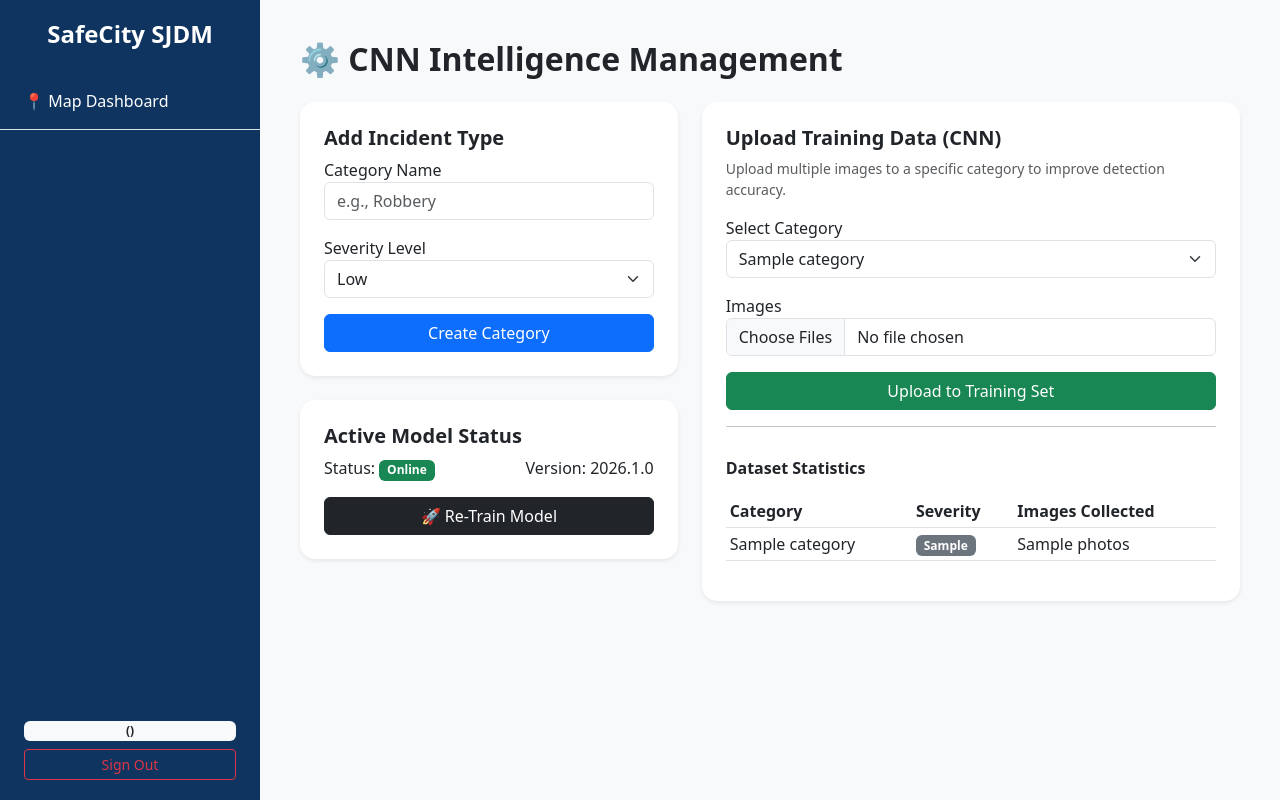
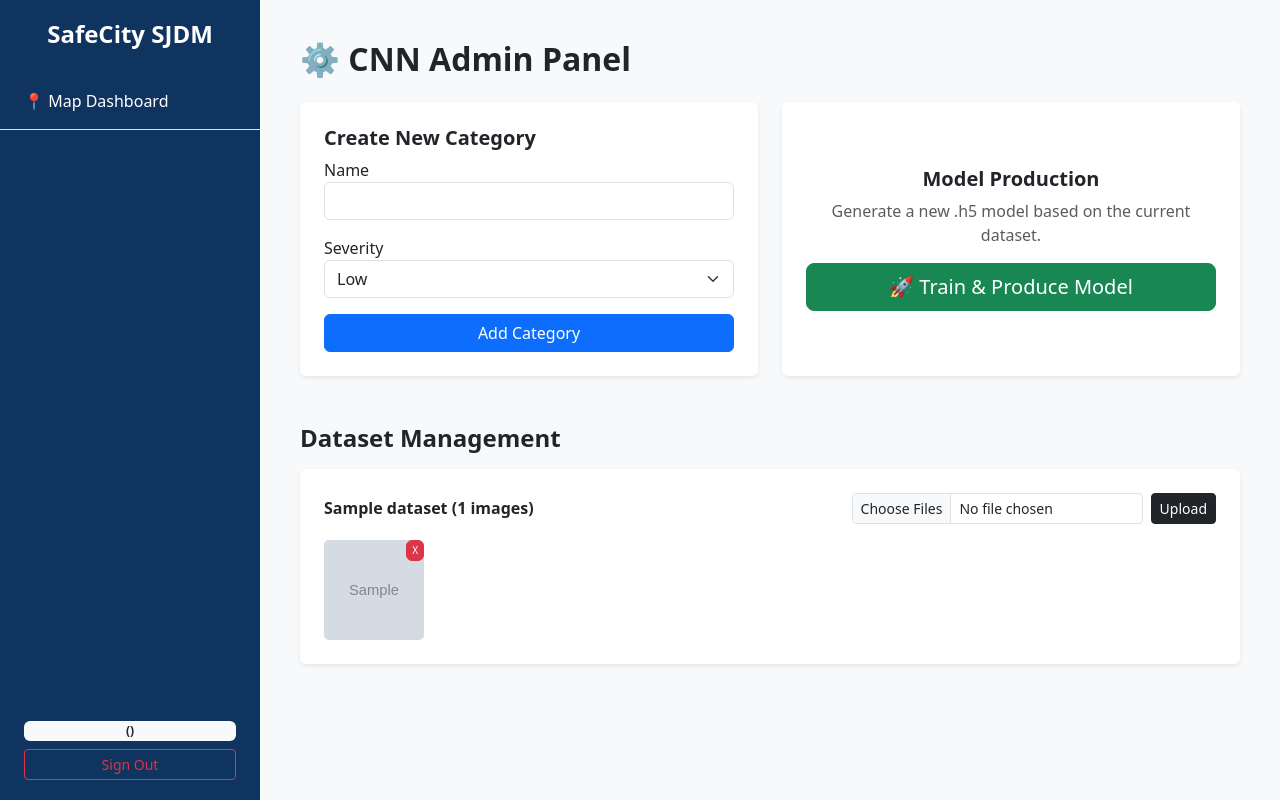
Before and after one commit to rframos/crime-reporting-system, a Flask app: template templates/cnn_admin.html in a window 1280 px wide. Run offline with Flask 3, Linux system fonts and the light colour scheme; tables that the repository leaves empty hold one stand-in row (values such as "Sample post"); the template is opened without the code that fills it: values that come from a table or form of the project are taken from there, most other values are stand-ins (such as "Sample title", 1, 10 or a date in 2020); grey boxes marked "Sample" are stand-in pictures.

Commit message:
Update cnn_admin.html

```diff
--- a/templates/cnn_admin.html
+++ b/templates/cnn_admin.html
@@ -3,72 +3,83 @@
 <head>
     <title>SafeCity | CNN Admin</title>
     <link href="https://cdn.jsdelivr.net/npm/bootstrap@5.3.0/dist/css/bootstrap.min.css" rel="stylesheet">
-    <style>.main-content { margin-left: 260px; padding: 40px; } .card { border-radius: 15px; border: none; }</style>
+    <style>
+        .main-content { margin-left: 260px; padding: 40px; }
+        .img-grid { display: flex; flex-wrap: wrap; gap: 10px; }
+        .img-container { position: relative; width: 100px; height: 100px; }
+        .img-container img { width: 100%; height: 100%; object-fit: cover; border-radius: 5px; cursor: pointer; }
+        .btn-del { position: absolute; top: 0; right: 0; padding: 2px 5px; font-size: 10px; }
+    </style>
 </head>
 <body class="bg-light">
     {% include 'sidebar.html' %}
     <div class="main-content">
-        <h2 class="fw-bold mb-4">⚙️ CNN Intelligence Management</h2>
+        <h2 class="fw-bold mb-4">⚙️ CNN Admin Panel</h2>
 
-        <div class="row">
-            <div class="col-md-5">
-                <div class="card shadow-sm p-4 mb-4">
-                    <h5 class="fw-bold">Add Incident Type</h5>
+        <div class="row mb-5">
+            <div class="col-md-6">
+                <div class="card p-4 shadow-sm border-0">
+                    <h5 class="fw-bold">Create New Category</h5>
                     <form action="/api/categories" method="POST">
-                        <div class="mb-3"><label>Category Name</label><input type="text" name="name" class="form-control" placeholder="e.g., Robbery" required></div>
-                        <div class="mb-3"><label>Severity Level</label>
+                        <div class="mb-3"><label>Name</label><input type="text" name="name" class="form-control" required></div>
+                        <div class="mb-3">
+                            <label>Severity</label>
                             <select name="severity" class="form-select">
-                                <option value="Low">Low</option>
-                                <option value="Medium">Medium</option>
-                                <option value="High">High</option>
-                                <option value="Critical">Critical</option>
+                                <option value="Low">Low</option><option value="Medium">Medium</option>
+                                <option value="High">High</option><option value="Critical">Critical</option>
                             </select>
                         </div>
-                        <button class="btn btn-primary w-100">Create Category</button>
+                        <button class="btn btn-primary w-100">Add Category</button>
                     </form>
                 </div>
-
-                <div class="card shadow-sm p-4">
-                    <h5 class="fw-bold">Active Model Status</h5>
-                    <div class="d-flex justify-content-between">
-                        <span>Status: <span class="badge bg-success">Online</span></span>
-                        <span>Version: 2026.1.0</span>
-                    </div>
-                    <button class="btn btn-dark mt-3 w-100" onclick="alert('Starting re-training process...')">🚀 Re-Train Model</button>
-                </div>
             </div>
-
-            <div class="col-md-7">
-                <div class="card shadow-sm p-4">
-                    <h5 class="fw-bold">Upload Training Data (CNN)</h5>
-                    <p class="text-muted small">Upload multiple images to a specific category to improve detection accuracy.</p>
-                    <form action="/api/upload-training" method="POST" enctype="multipart/form-data">
-                        <div class="mb-3">
-                            <label>Select Category</label>
-                            <select name="category" class="form-select">
-                                {% for cat in categories %}<option value="{{cat.name}}">{{cat.name}}</option>{% endfor %}
-                            </select>
-                        </div>
-                        <div class="mb-3"><label>Images</label><input type="file" name="images" class="form-control" multiple required></div>
-                        <button class="btn btn-success w-100">Upload to Training Set</button>
-                    </form>
-                    <hr>
-                    <h6 class="fw-bold mt-3">Dataset Statistics</h6>
-                    <table class="table table-sm mt-2">
-                        <thead><tr><th>Category</th><th>Severity</th><th>Images Collected</th></tr></thead>
-                        <tbody>
-                            {% for cat in categories %}
-                            <tr>
-                                <td>{{cat.name}}</td>
-                                <td><span class="badge bg-secondary">{{cat.severity}}</span></td>
-                                <td>{{ counts[cat.name] }} photos</td>
-                            </tr>
-                            {% endfor %}
-                        </tbody>
-                    </table>
+            <div class="col-md-6 text-center">
+                <div class="card p-4 shadow-sm border-0 h-100 d-flex flex-column justify-content-center">
+                    <h5 class="fw-bold">Model Production</h5>
+                    <p class="text-muted">Generate a new .h5 model based on the current dataset.</p>
+                    <button class="btn btn-success btn-lg" onclick="trainModel()">🚀 Train & Produce Model</button>
                 </div>
             </div>
         </div>
+
+        <h4 class="fw-bold mb-3">Dataset Management</h4>
+        {% for cat_name, imgs in dataset.items() %}
+        <div class="card p-4 mb-4 border-0 shadow-sm">
+            <div class="d-flex justify-content-between align-items-center mb-3">
+                <h6 class="fw-bold mb-0">{{ cat_name }} ({{ imgs|length }} images)</h6>
+                <form action="/api/upload-training" method="POST" enctype="multipart/form-data" class="d-flex gap-2">
+                    <input type="hidden" name="category" value="{{ cat_name }}">
+                    <input type="file" name="images" class="form-control form-control-sm" multiple required>
+                    <button class="btn btn-sm btn-dark">Upload</button>
+                </form>
+            </div>
+            <div class="img-grid">
+                {% for img in imgs %}
+                <div class="img-container" id="img-{{ loop.index }}-{{ cat_name }}">
+                    <img src="/static/training_data/{{ cat_name }}/{{ img }}" onclick="window.open(this.src)">
+                    <button class="btn btn-danger btn-del" onclick="deleteImg('{{cat_name}}', '{{img}}', 'img-{{ loop.index }}-{{ cat_name }}')">X</button>
+                </div>
+                {% endfor %}
+            </div>
+        </div>
+        {% endfor %}
     </div>
+
+    <script>
+        async function deleteImg(cat, file, elementId) {
+            if(!confirm("Delete this image?")) return;
+            const res = await fetch('/api/delete-training-img', {
+                method: 'POST',
+                headers: {'Content-Type': 'application/json'},
+                body: JSON.stringify({category: cat, filename: file})
+            });
+            if(res.ok) document.getElementById(elementId).remove();
+        }
+
+        async function trainModel() {
+            const res = await fetch('/api/train-model', {method: 'POST'});
+            if(res.ok) alert("Training process triggered! Check console for logs.");
+        }
+    </script>
 </body>
 </html>
```
